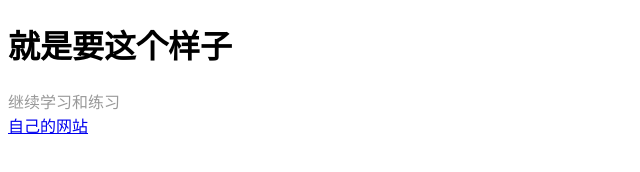
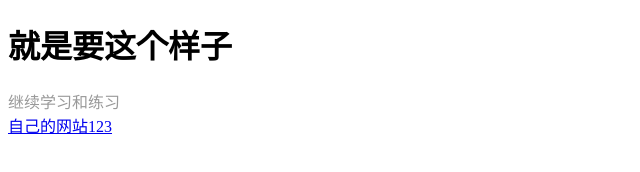
Before and after one commit to losthj/vscode, a plain HTML site: page index.html in a window 1280 px wide. Shown: the full height of the page, 0-640 px from the left. Drawn offline with Linux system fonts and the light colour scheme.

Commit message:
updata index

```diff
--- a/index.html
+++ b/index.html
@@ -12,7 +12,7 @@
         继续学习和练习
     </div>
     <a href="http://www.lovewsy.com/">
-        自己的网站
+        自己的网站123
     </a>
 </body>
 </html>
```
